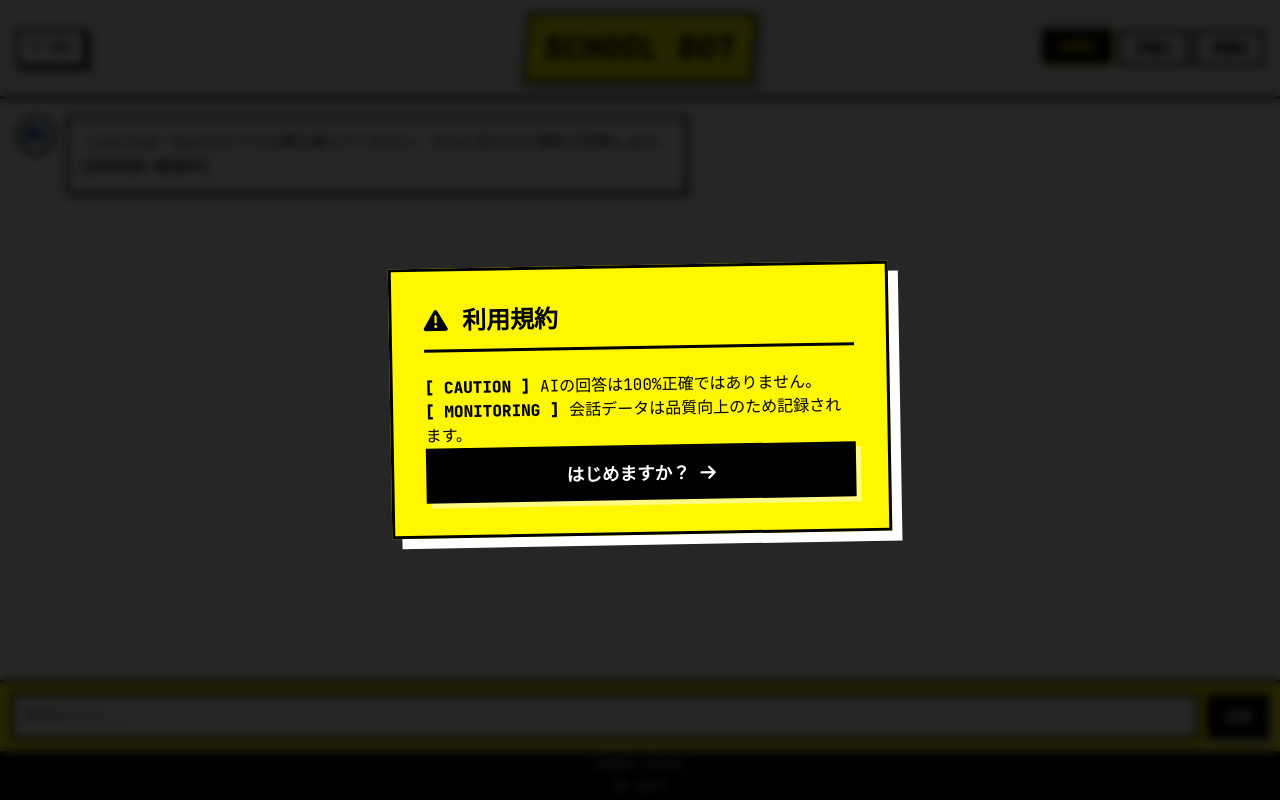
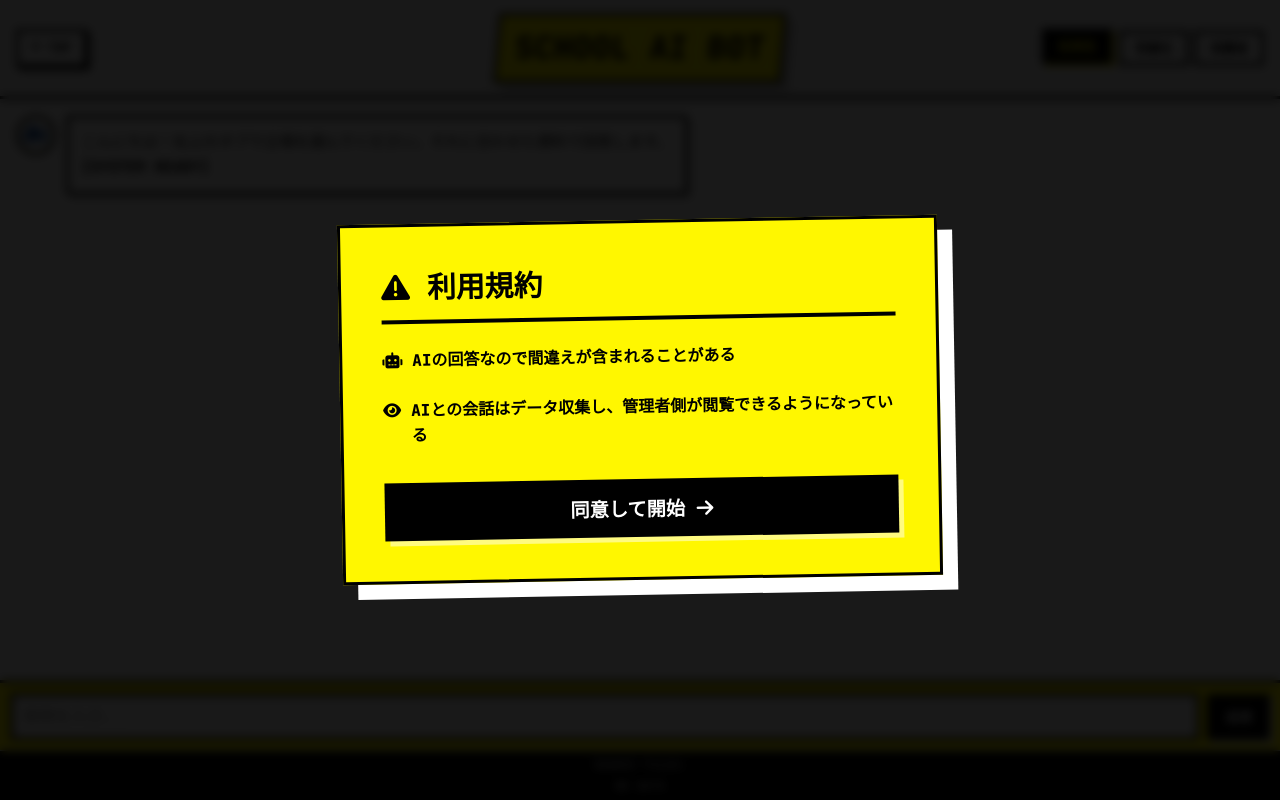
Before and after one commit to urayamastudentdev-web/urayaba-ai-bot, a Flask app: page / in a window 1280 px wide. Run offline with Flask 3, Linux system fonts and the light colour scheme.

Commit message:
Update index.html

```diff
--- a/templates/index.html
+++ b/templates/index.html
@@ -11,7 +11,7 @@
         /* --- 設定変数 --- */
         :root {
             --bg-color: #f3f3f3;
-            --accent-color: #fff700;
+            --accent-color: #fff700; /* 黄色 */
             --text-color: #000000;
             --border-width: 3px;
             --shadow-offset: 6px;
@@ -36,27 +36,35 @@
             transition: background-color 0.3s, color 0.3s;
         }
 
-        /* --- 利用規約オーバーレイ --- */
+        /* --- 利用規約オーバーレイ (ご希望の文章に戻しました) --- */
         #disclaimer-overlay {
             position: fixed; top: 0; left: 0; width: 100%; height: 100%;
-            background-color: rgba(0, 0, 0, 0.85); backdrop-filter: blur(5px);
+            background-color: rgba(0, 0, 0, 0.9); /* 背景を濃く */
+            backdrop-filter: blur(5px);
             z-index: 9999; display: flex; align-items: center; justify-content: center;
             padding: 20px; transition: opacity 0.5s ease, visibility 0.5s;
         }
         .disclaimer-box {
             background-color: var(--accent-color); border: var(--border-width) solid #000;
-            padding: 2rem; max-width: 500px; width: 100%;
-            box-shadow: 10px 10px 0 #fff; text-align: left; transform: rotate(-1deg);
+            padding: 2.5rem; max-width: 600px; width: 100%;
+            box-shadow: 15px 15px 0 #fff; text-align: left; transform: rotate(-1deg);
         }
         .disclaimer-title {
-            font-size: 1.5rem; font-weight: 800; margin-bottom: 1.5rem;
-            border-bottom: 3px solid #000; padding-bottom: 10px; text-transform: uppercase;
+            font-size: 1.8rem; font-weight: 800; margin-bottom: 1.5rem;
+            border-bottom: 4px solid #000; padding-bottom: 10px; text-transform: uppercase;
         }
+        .disclaimer-content p {
+            font-size: 1rem; font-weight: 700; margin-bottom: 1.5rem; line-height: 1.6;
+            display: flex; align-items: flex-start; gap: 10px;
+        }
+        .disclaimer-content i { margin-top: 4px; }
+
         .agree-button {
             width: 100%; padding: 15px; background-color: #000; color: #fff;
-            font-family: 'JetBrains Mono', monospace; font-weight: 800; font-size: 1.1rem;
+            font-family: 'JetBrains Mono', monospace; font-weight: 800; font-size: 1.2rem;
             border: none; cursor: pointer; text-transform: uppercase;
             box-shadow: 5px 5px 0 rgba(255,255,255,0.5); transition: transform 0.1s;
+            margin-top: 10px;
         }
         .agree-button:active { transform: translate(2px, 2px); box-shadow: 2px 2px 0 rgba(255,255,255,0.5); }
 
@@ -89,7 +97,7 @@
         }
         body.dark-mode .role-btn.active { background: var(--accent-color); color: #000; box-shadow: 3px 3px 0 #fff; }
 
-        /* タイトル (ここをクリックでダークモード) */
+        /* タイトル */
         h1 {
             font-size: 2rem; font-weight: 800; text-transform: uppercase;
             background-color: var(--accent-color); color: #000; padding: 0.5rem 1rem;
@@ -198,10 +206,10 @@
         <div class="disclaimer-box">
             <div class="disclaimer-title"><i class="fas fa-exclamation-triangle"></i> 利用規約</div>
             <div class="disclaimer-content">
-                <p><strong>[ CAUTION ]</strong> AIの回答は100%正確ではありません。</p>
-                <p><strong>[ MONITORING ]</strong> 会話データは品質向上のため記録されます。</p>
+                <p><i class="fas fa-robot"></i> AIの回答なので間違えが含まれることがある</p>
+                <p><i class="fas fa-eye"></i> AIとの会話はデータ収集し、管理者側が閲覧できるようになっている</p>
             </div>
-            <button class="agree-button" onclick="closeDisclaimer()">はじめますか？ <i class="fas fa-arrow-right"></i></button>
+            <button class="agree-button" onclick="closeDisclaimer()">同意して開始 <i class="fas fa-arrow-right"></i></button>
         </div>
     </div>
 
@@ -211,7 +219,7 @@
                 <i class="fas fa-arrow-left"></i> <span>TOP</span>
             </a>
         </div>
-        <h1 id="mode-toggle" title="Click to toggle Dark Mode">School Bot</h1>
+        <h1 id="mode-toggle" title="Click to toggle Dark Mode">School AI Bot</h1>
 
         <div class="role-container">
             <div class="role-btn active" onclick="setRole('在校生', this)">在校生</div>
@@ -267,7 +275,7 @@
             });
         }
 
-        // ★カーソルをグリッチ風（ランダムに散らす）に戻しました
+        // ★カーソルをグリッチ風（ランダムに散らす）仕様
         function createTrail(x, y) {
             const now = Date.now();
             if (now - lastTrailTime < 25) return;
@@ -277,7 +285,7 @@
             trail.style.left = x + 'px';
             trail.style.top = y + 'px';
 
-            // ランダムなズレを作る
+            // ランダムなズレ
             const offsetX = Math.random() * 10 - 5;
             const offsetY = Math.random() * 10 - 5;
             trail.style.marginLeft = offsetX + 'px';
@@ -287,6 +295,7 @@
             setTimeout(() => { trail.remove(); }, 600);
         }
 
+        // 役割切り替え
         let currentRole = '在校生';
 
         function setRole(role, element) {
```
